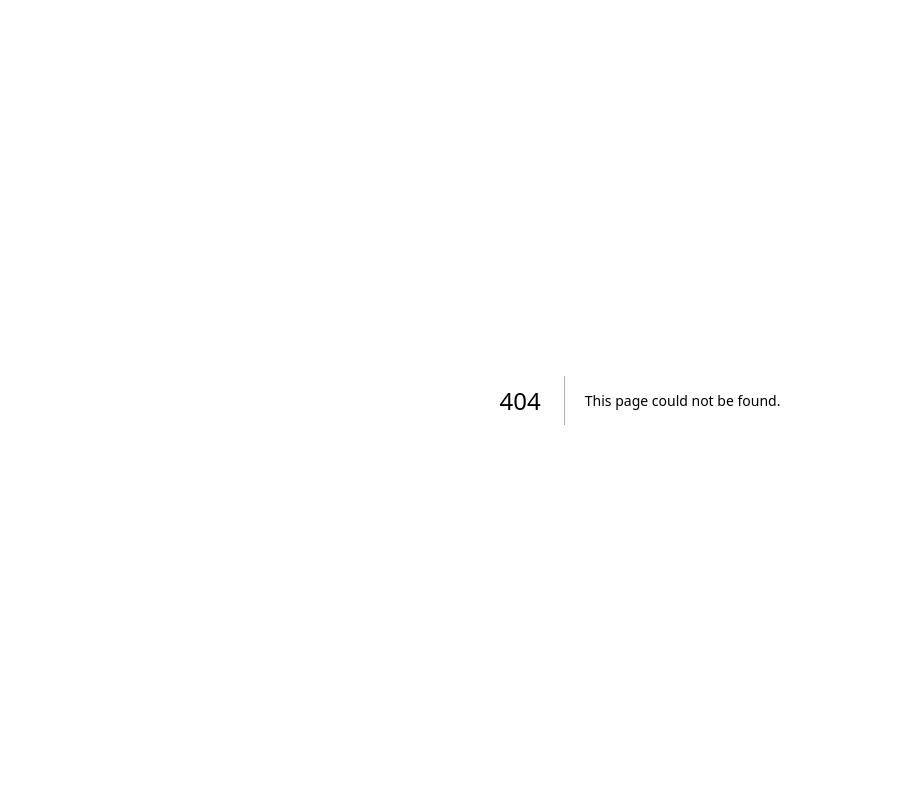
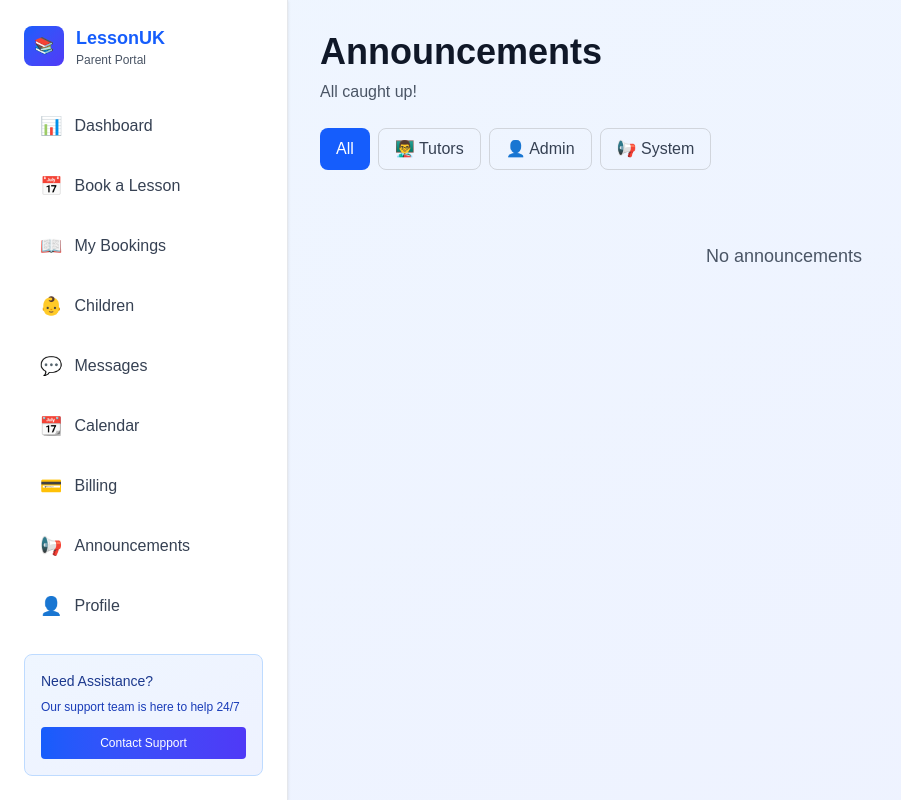
Before and after one commit to noblelar/galini_edu_book, a Next.js app: page /parent/announcements in a window 1280 px wide. Before the commit this address had no page. Shown: the whole page, without its empty margins (0-901 px from the left). Built offline with nearby package versions, Linux system fonts and the light colour scheme.

Commit message:
Create announcements & alerts page for parents
cgen-db1ba7ca8111478ebf9c0dcbaa705d3b

```diff
--- /dev/null
+++ b/src/app/parent/announcements/page.tsx
@@ -0,0 +1,117 @@
+"use client";
+import { useEffect, useState } from "react";
+import { ParentDB, ParentAnnouncement } from "@/lib/booking/parent-storage";
+
+export default function AnnouncementsPage() {
+  const [announcements, setAnnouncements] = useState<ParentAnnouncement[]>([]);
+  const [loading, setLoading] = useState(true);
+  const [parentId] = useState("parent_demo_001");
+  const [filterSource, setFilterSource] = useState<"all" | "tutor" | "admin" | "system">("all");
+
+  useEffect(() => {
+    const anns = ParentDB.getAnnouncementsByParent(parentId);
+    setAnnouncements(anns);
+    setLoading(false);
+  }, [parentId]);
+
+  const handleMarkAsRead = (id: string) => {
+    const updated = ParentDB.markAnnouncementAsRead(id);
+    if (updated) {
+      setAnnouncements(announcements.map((a) => (a.id === id ? updated : a)));
+    }
+  };
+
+  const handleDeleteAnnouncement = (id: string) => {
+    if (confirm("Delete this announcement?")) {
+      if (ParentDB.deleteAnnouncement(id)) {
+        setAnnouncements(announcements.filter((a) => a.id !== id));
+      }
+    }
+  };
+
+  const filteredAnnouncements = filterSource === "all" ? announcements : announcements.filter((a) => a.source === filterSource);
+  const unreadCount = announcements.filter((a) => !a.readAt).length;
+
+  if (loading) {
+    return <div className="flex items-center justify-center min-h-screen">Loading...</div>;
+  }
+
+  return (
+    <div className="space-y-6">
+      <div className="flex items-center justify-between">
+        <div>
+          <h1 className="text-4xl font-bold">Announcements</h1>
+          <p className="text-gray-600 mt-2">
+            {unreadCount > 0 ? `${unreadCount} unread announcement${unreadCount !== 1 ? "s" : ""}` : "All caught up!"}
+          </p>
+        </div>
+      </div>
+
+      {/* Filters */}
+      <div className="flex gap-2 flex-wrap">
+        {(["all", "tutor", "admin", "system"] as const).map((source) => (
+          <button
+            key={source}
+            onClick={() => setFilterSource(source)}
+            className={`px-4 py-2 rounded-lg font-medium transition-all ${
+              filterSource === source ? "bg-blue-600 text-white" : "border border-gray-300 text-gray-700 hover:bg-gray-50"
+            }`}
+          >
+            {source === "all" ? "All" : source === "tutor" ? "👨‍🏫 Tutors" : source === "admin" ? "👤 Admin" : "📢 System"}
+          </button>
+        ))}
+      </div>
+
+      {/* Announcements List */}
+      <div className="space-y-3">
+        {filteredAnnouncements.length > 0 ? (
+          filteredAnnouncements.map((ann) => (
+            <div
+              key={ann.id}
+              className={`border rounded-lg p-5 transition-all ${
+                ann.readAt ? "bg-white border-gray-200" : "bg-blue-50 border-blue-300"
+              }`}
+            >
+              <div className="flex items-start justify-between">
+                <div className="flex-1">
+                  <div className="flex items-center gap-2 mb-2">
+                    <h3 className="font-bold text-lg">{ann.title}</h3>
+                    {!ann.readAt && <span className="w-2 h-2 bg-blue-600 rounded-full" />}
+                  </div>
+                  <p className="text-gray-700 mb-3">{ann.content}</p>
+                  <div className="flex items-center gap-4 text-sm text-gray-600">
+                    <span className="capitalize bg-gray-100 px-2 py-1 rounded">
+                      {ann.source === "tutor" ? "👨‍🏫" : ann.source === "admin" ? "👤" : "📢"} {ann.sourceName}
+                    </span>
+                    <span>{new Date(ann.createdAt).toLocaleDateString()}</span>
+                  </div>
+                </div>
+
+                <div className="flex gap-2 ml-4">
+                  {!ann.readAt && (
+                    <button
+                      onClick={() => handleMarkAsRead(ann.id)}
+                      className="px-3 py-1 bg-blue-600 text-white text-xs rounded hover:bg-blue-700 font-medium"
+                    >
+                      Mark Read
+                    </button>
+                  )}
+                  <button
+                    onClick={() => handleDeleteAnnouncement(ann.id)}
+                    className="px-3 py-1 text-red-600 hover:bg-red-50 rounded text-xs font-medium"
+                  >
+                    Delete
+                  </button>
+                </div>
+              </div>
+            </div>
+          ))
+        ) : (
+          <div className="text-center py-12 text-gray-600">
+            <p className="text-lg">No announcements</p>
+          </div>
+        )}
+      </div>
+    </div>
+  );
+}
```
